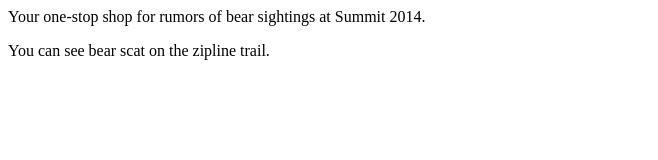
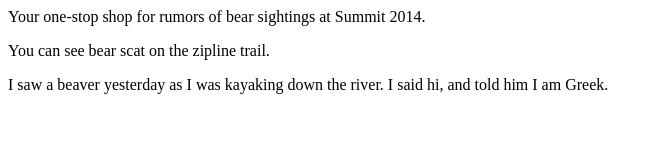
Before and after one commit to bearrumors/summit2014, a plain HTML site: page index.html in a window 1280 px wide. Shown: the whole page, without its empty margins (0-658 px from the left). Drawn offline with Linux system fonts and the light colour scheme.

Commit message:
Update index.html

```diff
--- a/index.html
+++ b/index.html
@@ -1,3 +1,5 @@
 Your one-stop shop for rumors of bear sightings at Summit 2014.
 
 <p>You can see bear scat on the zipline trail.</p>
+
+<p>I saw a beaver yesterday as I was kayaking down the river. I said hi, and told him I am Greek.</p>
```
